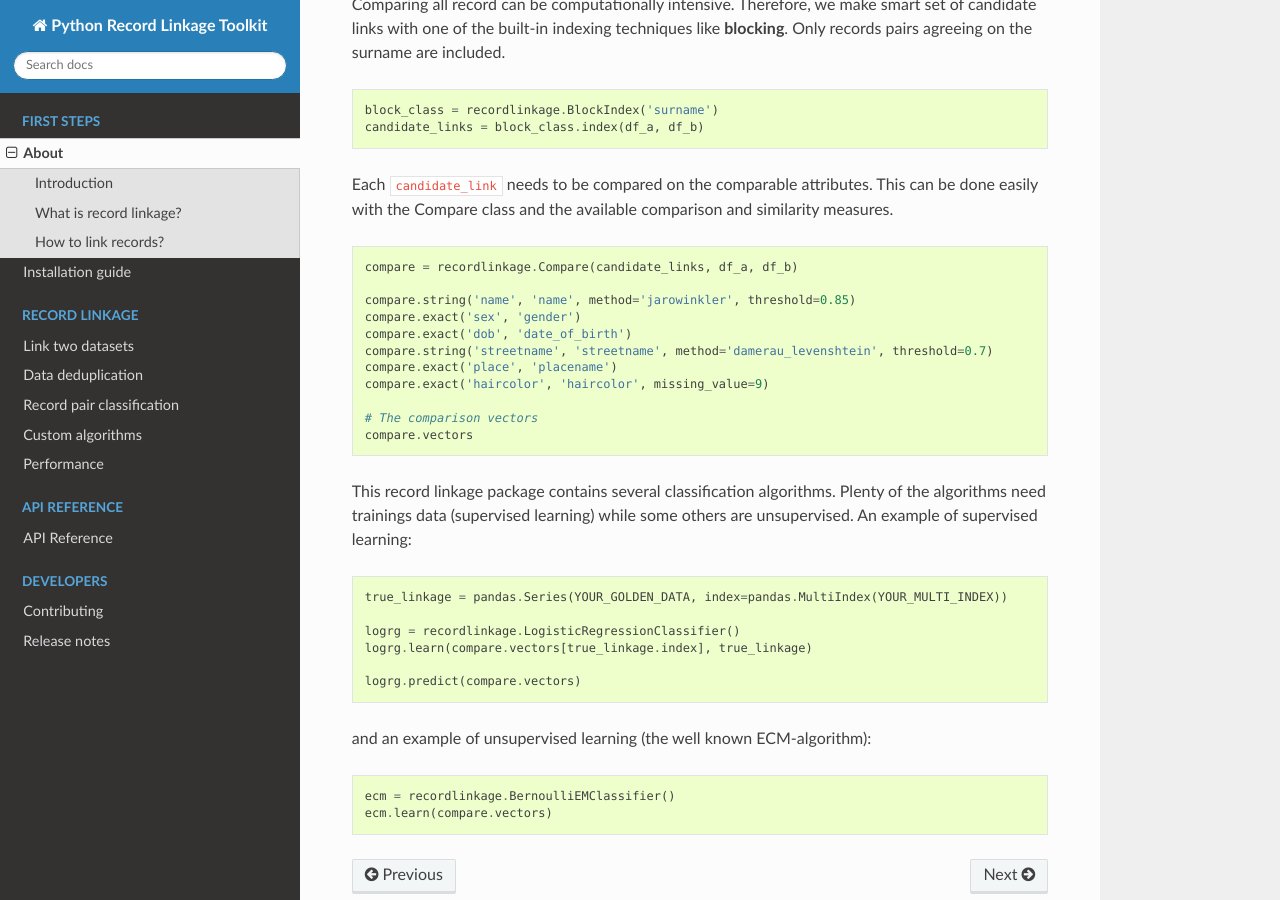
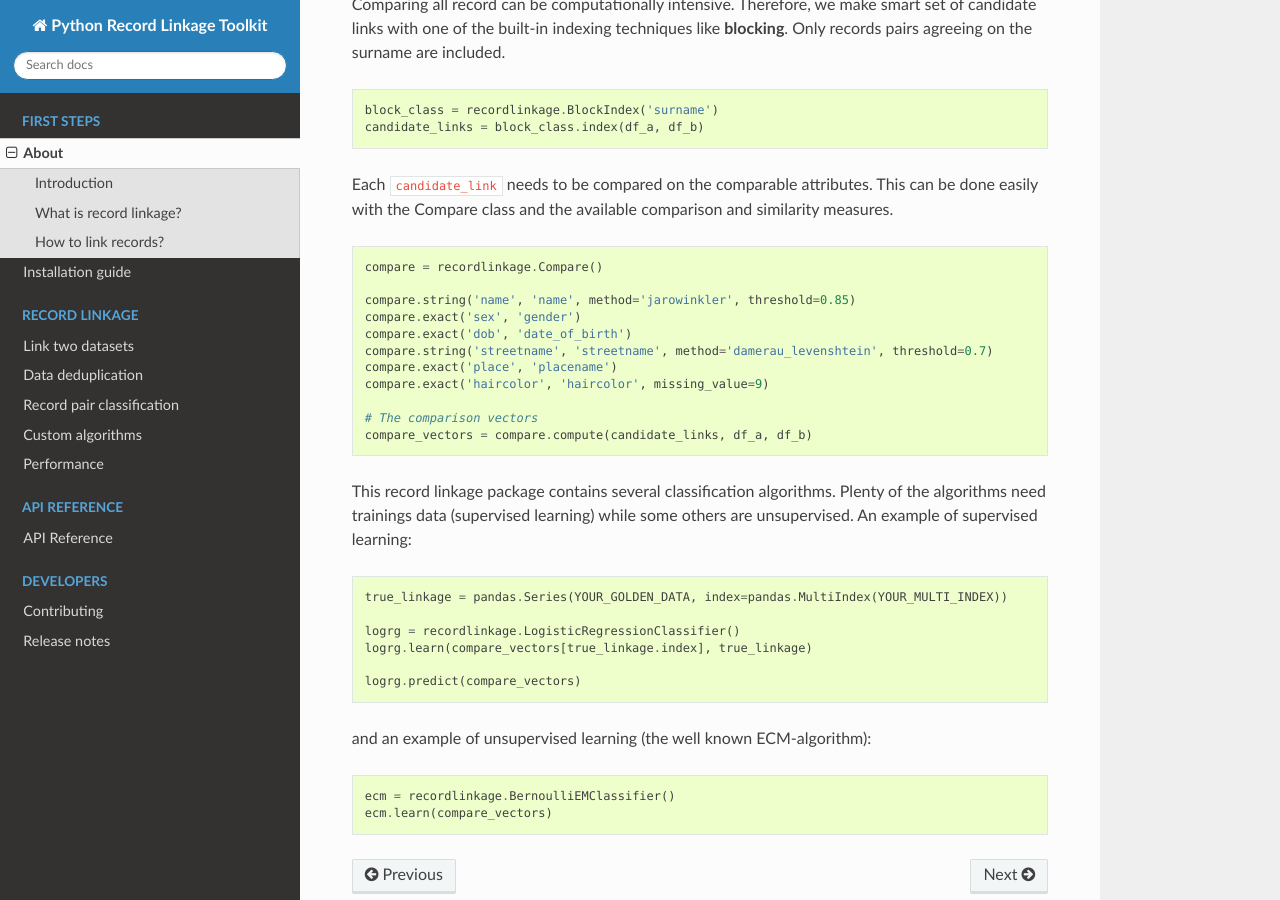
Before and after one commit to J535D165/recordlinkage, a Sphinx documentation site: the page built from docs/about.rst, in a window 1280 px wide and 900 px high, scrolled down 1901 px. Built offline with Sphinx 7.4.7 and the Read the Docs theme 2.0.0, drawn with Linux system fonts in a browser that asks for light colours.

Commit message:
Update documentation for Compare API

```diff
--- a/README.rst
+++ b/README.rst
@@ -68,7 +68,7 @@ comparison or similarity algorithms in the Compare class.
     c.numeric('income', 'income', method='gauss', offset=3, scale=3, missing_value=0.5)
 
     # The comparison vectors
-    c.vectors
+    c.compute(candidate_links, df_a, df_b)
 
 This Python Record Linkage Toolkit contains multiple classification algorithms.
 Plenty of the algorithms do need training data (supervised learning) while
--- a/docs/about.rst
+++ b/docs/about.rst
@@ -117,7 +117,7 @@ and similarity measures.
     compare.exact('haircolor', 'haircolor', missing_value=9)
 
     # The comparison vectors
-    compare.vectors
+    compare_vectors = compare.compute(candidate_links, df_a, df_b)
 
 This record linkage package contains several classification algorithms.
 Plenty of the algorithms need trainings data (supervised learning) while
@@ -128,13 +128,13 @@ some others are unsupervised. An example of supervised learning:
     true_linkage = pandas.Series(YOUR_GOLDEN_DATA, index=pandas.MultiIndex(YOUR_MULTI_INDEX))
 
     logrg = recordlinkage.LogisticRegressionClassifier()
-    logrg.learn(compare.vectors[true_linkage.index], true_linkage)
+    logrg.learn(compare_vectors[true_linkage.index], true_linkage)
 
-    logrg.predict(compare.vectors)
+    logrg.predict(compare_vectors)
 
 and an example of unsupervised learning (the well known ECM-algorithm):
 
 .. code:: python
 
     ecm = recordlinkage.BernoulliEMClassifier()
-    ecm.learn(compare.vectors)
+    ecm.learn(compare_vectors)
--- a/docs/changelog.rst
+++ b/docs/changelog.rst
@@ -1,6 +1,11 @@
 *************
 Release notes
 *************
+
+Version 0.10.0
+==============
+
+- A new compare API.
 
 Version 0.9.0
 =============
```
Also changed, not shown: other parts of README.rst (+1 -1 lines), other parts of docs/about.rst (+1 -1 lines).
